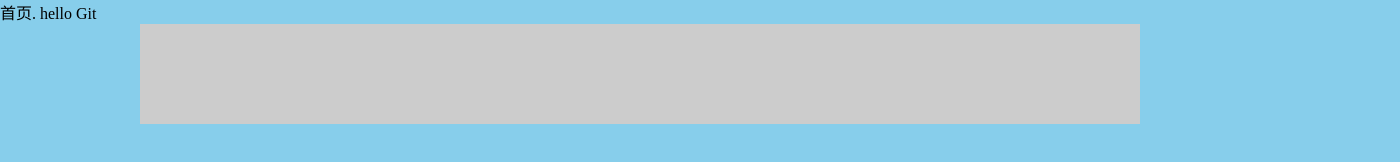
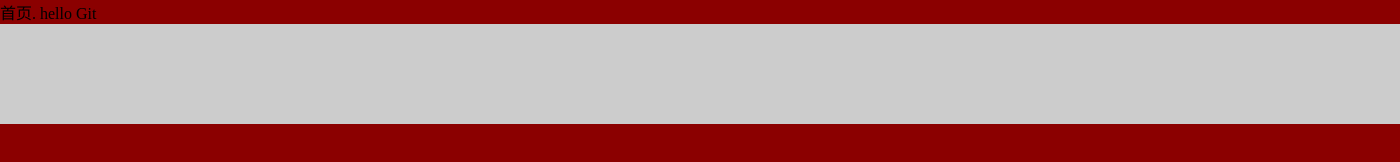
Before and after one commit to jiabayou666/site07, a plain HTML site: page src/index.html in a window 1280 px wide. Shown: the whole page, 1400 px wide, since content can reach past the window. Drawn offline with Linux system fonts and the light colour scheme.

Commit message:
第三次提交项目文件

```diff
--- a/src/css/base.css
+++ b/src/css/base.css
@@ -1,9 +1,9 @@
 body {
 	margin: 0;
-	background-color: skyblue;
+	background-color: darkred;
 }
 div {
-	width: 1000px;
+	width: 1400px;
 	height: 100px;
 	background-color: #ccc;
 	margin: 0 auto;
```
